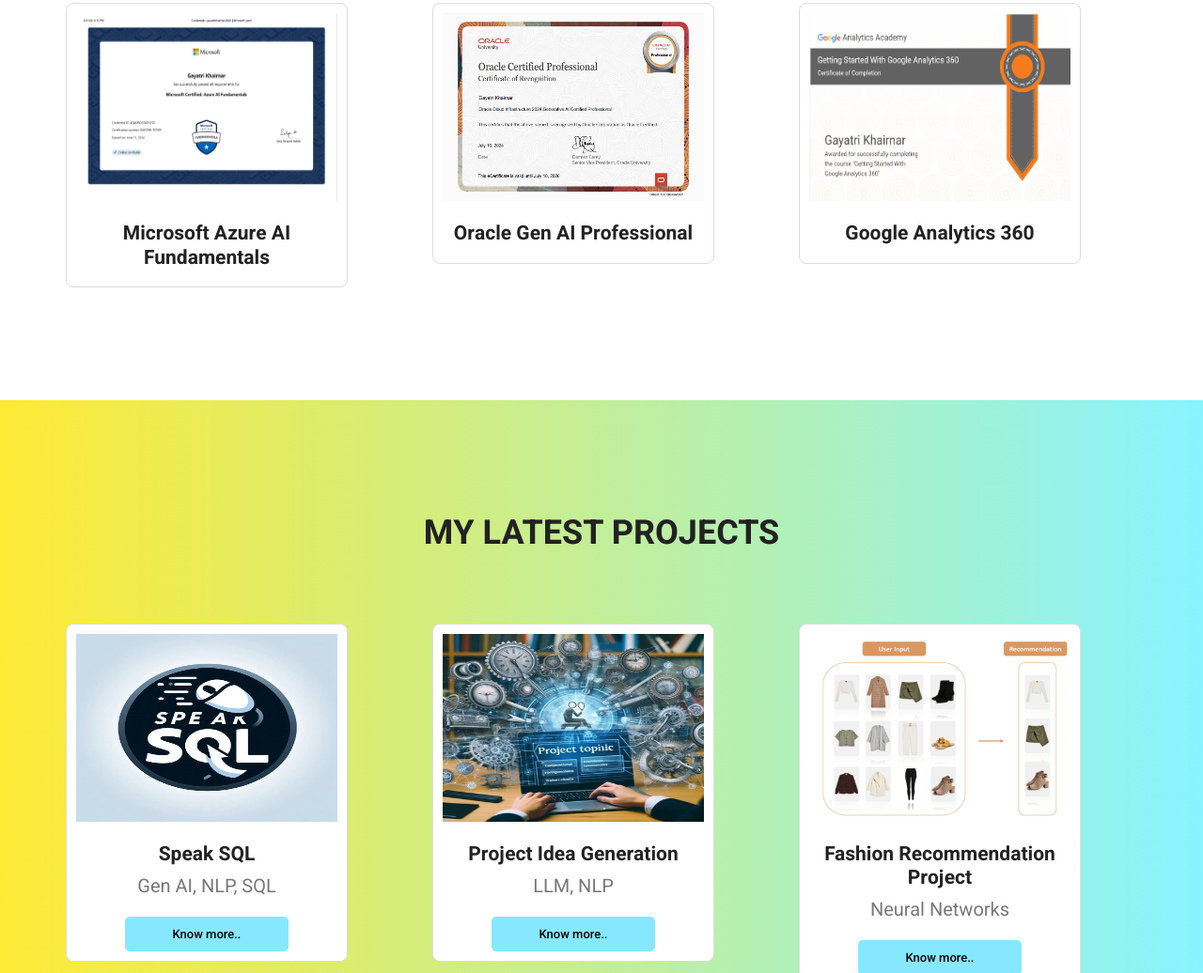
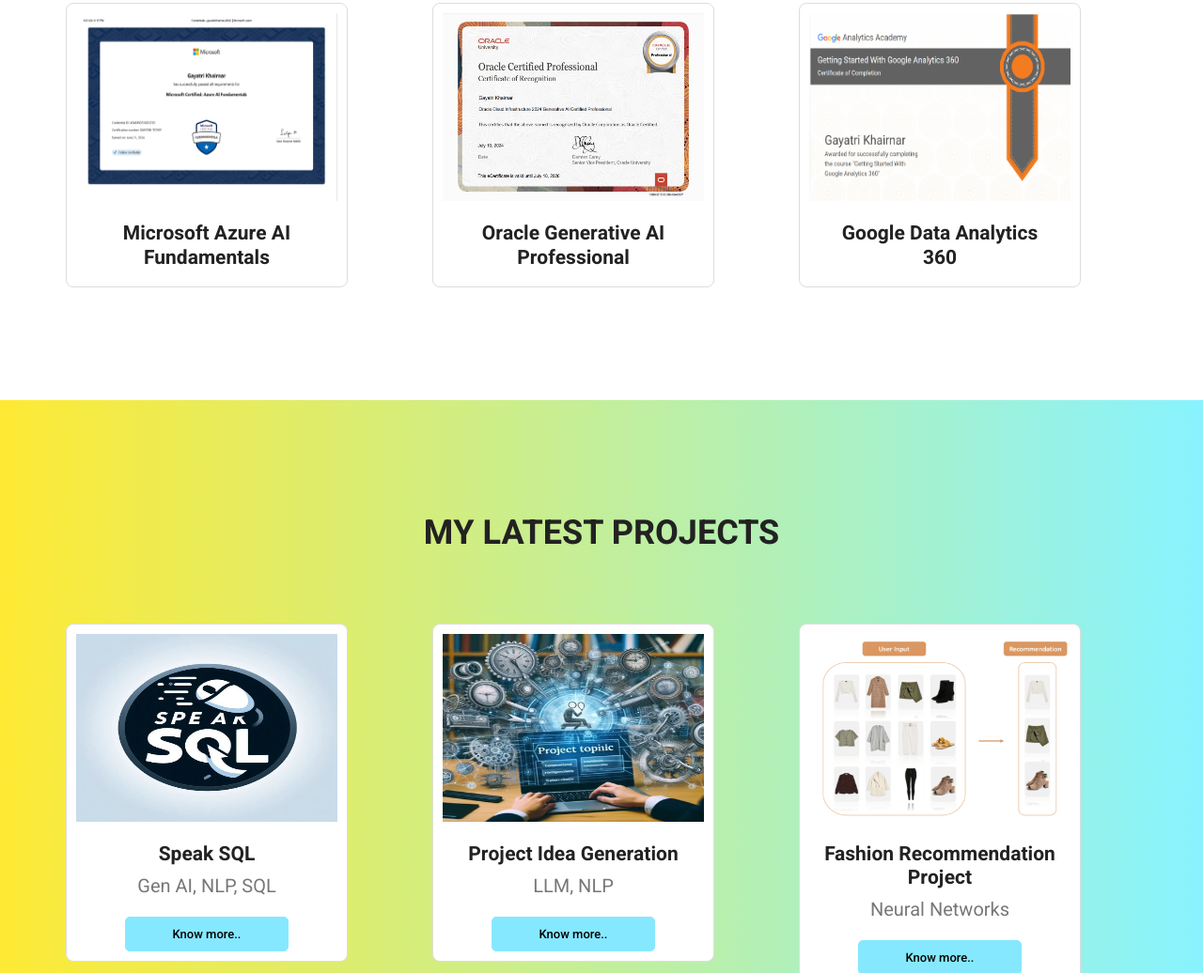
Before and after one commit to GayatriKhairnar/GayatriKhairnar.github.io, a plain HTML site: page index.html in a window 1280 px wide. Shown: the part 2843-3879 px from the top of the page at 94% size. Drawn offline with Linux system fonts and the light colour scheme.

Commit message:
Update index.html

```diff
--- a/index.html
+++ b/index.html
@@ -294,7 +294,7 @@
         						<img class="img-fluid" src="img/ocigenai.png" alt="">
         					</div>
         					<div class="g_item_text">
-        						<h4>Oracle Gen AI Professional</h4>
+        						<h4>Oracle Generative AI Professional</h4>
         					</div>
         				</div>
         			</div>
@@ -304,7 +304,7 @@
         						<img class="img-fluid" src="img/googleanalytics.png" alt="">
         					</div>
         					<div class="g_item_text">
-        						<h4>Google Analytics 360</h4>
+        						<h4>Google Data Analytics <br>360</h4>
         					</div>
         				</div>
         			</div>
```
